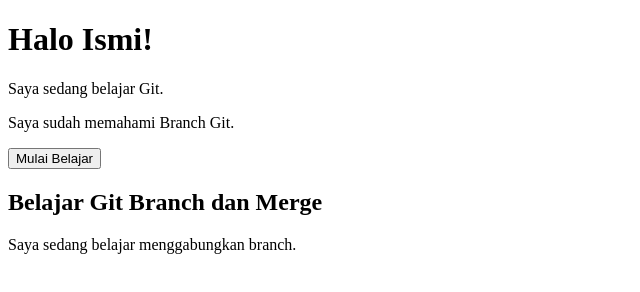
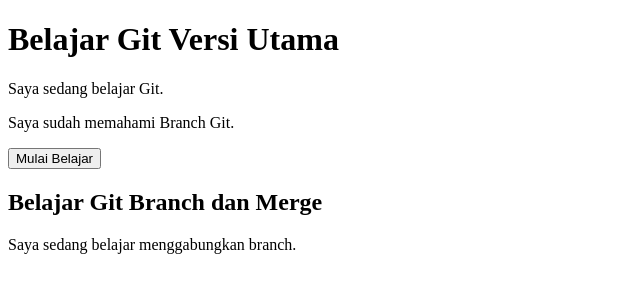
Before and after one commit to ismi23/belajar-git, a plain HTML site: page index.html in a window 1280 px wide. Shown: the whole page, without its empty margins (0-640 px from the left). Drawn offline with Linux system fonts and the light colour scheme.

Commit message:
Mengubah judul di main

```diff
--- a/index.html
+++ b/index.html
@@ -4,7 +4,7 @@
     <title>Belajar Git</title>
 </head>
 <body>
-    <h1>Halo Ismi!</h1>
+    <h1>Belajar Git Versi Utama</h1>
     <p>Saya sedang belajar Git.</p>
     <p>Saya sudah memahami Branch Git.</p>
     <button>Mulai Belajar</button>
```
